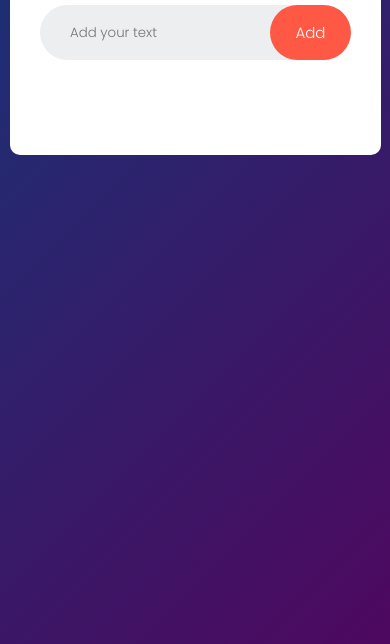
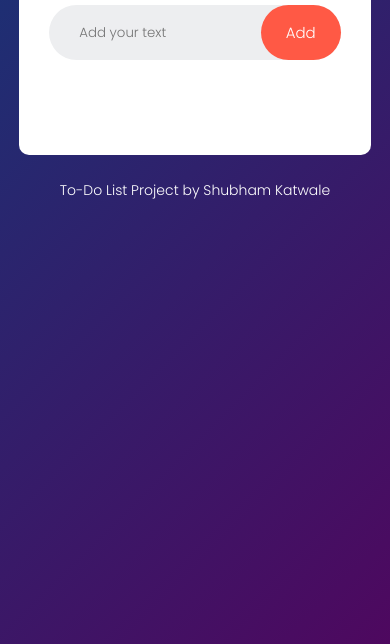
Before and after one commit to Shubhs1112/To-Do-List-Project, a plain HTML site: page index.html in a window 390 px wide. Shown: the part 200-844 px from the top of the page. Drawn offline with Linux system fonts and the light colour scheme.

Commit message:
Update style.css

```diff
--- a/style.css
+++ b/style.css
@@ -103,12 +103,17 @@ ul li span:hover{
     color: #fff;
 }
 
-
-
-@media screen and (max-width: 800px) and (min-width: 300px){
+@media screen and (max-width: 700px) and (min-width: 300px){
+    .container{
+        justify-content: center;
+        align-items: center;
+        width: 100%;
+        min-height: 100vh;
+        padding: 10px;
+    }
     .todo-app{
         width: 95%;
-        position : absolute;
+        position : relative;
     }
     .todo-app img{
         width: 20px;
@@ -120,6 +125,7 @@ ul li span:hover{
         margin-bottom: 25px;
     }
     input{
+        position: relative;
         width: 70%;
         padding: 10px;
     }
@@ -128,7 +134,4 @@ ul li span:hover{
         padding: 16px 25px;
         font-size: 15px;
     }
-    .footer{
-        font-size: 12px;
-    }
 }
```
